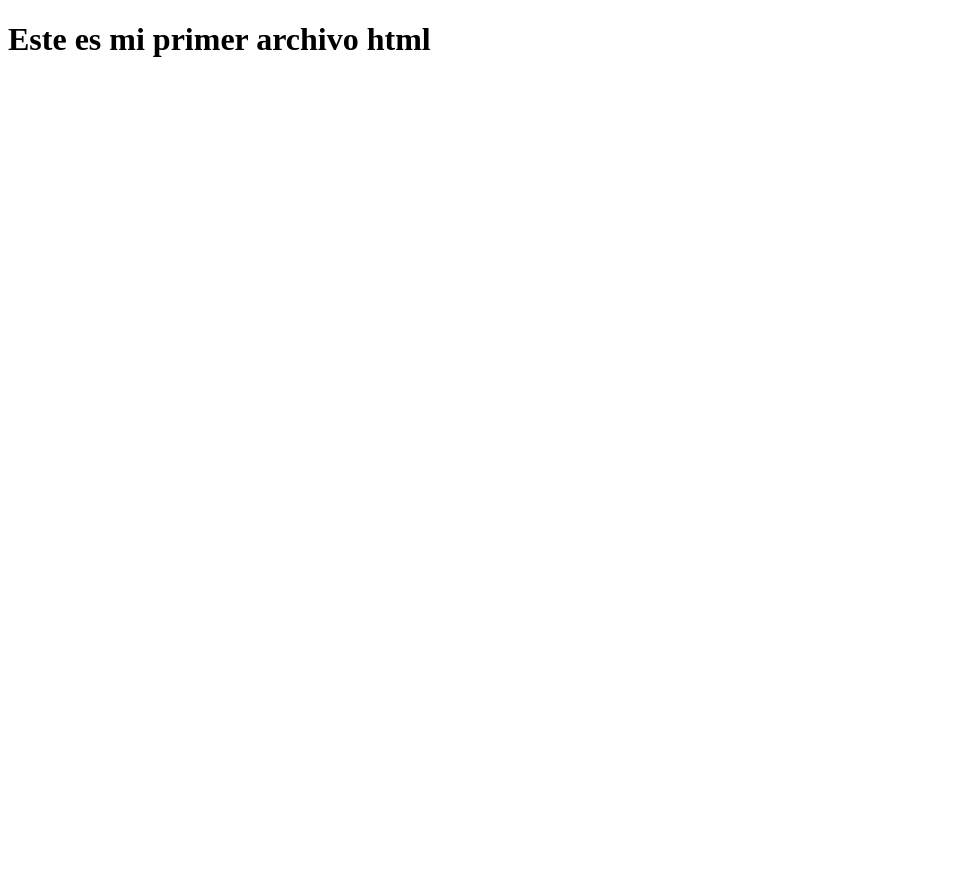
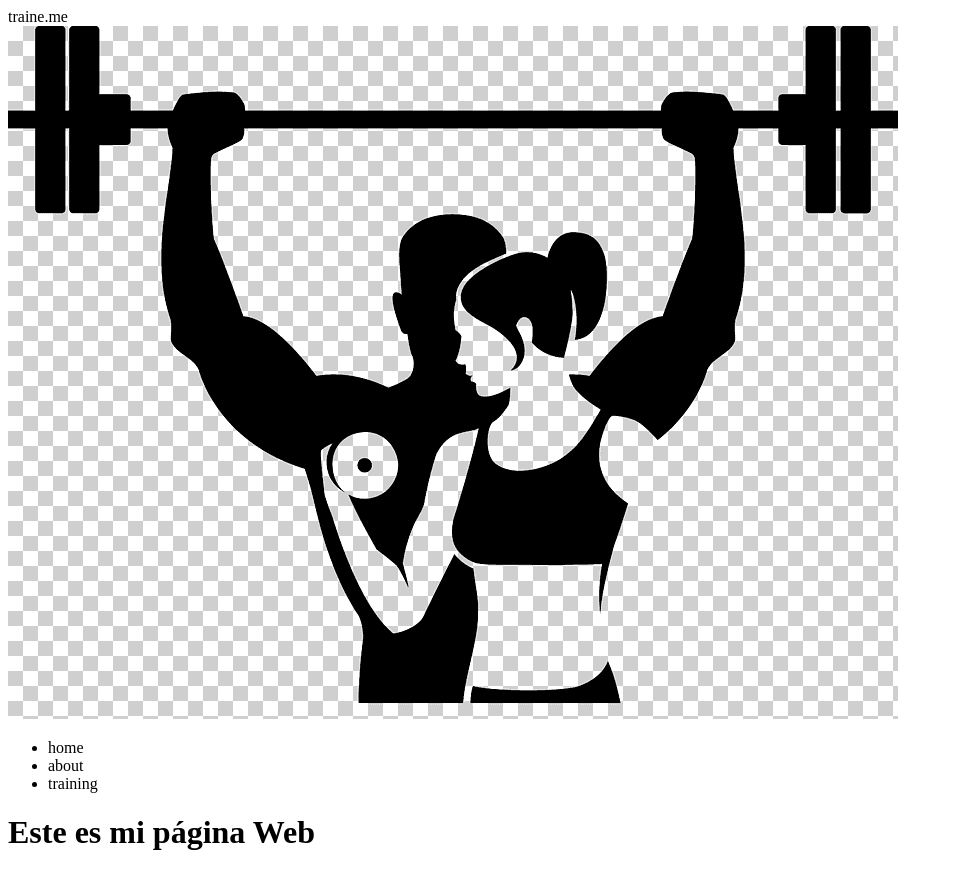
Before and after one commit to diegosantaana/Curso-frontend, a plain HTML site: page index.html in a window 1280 px wide. Shown: the whole page, without its empty margins (0-953 px from the left). Before the commit the page ends 800 px from the top, so only its background shows below. Drawn offline with Linux system fonts and the light colour scheme.

Commit message:
header imagen

```diff
--- a/index.html
+++ b/index.html
@@ -6,6 +6,19 @@
     <title>Document</title>
   </head>
   <body>
-    <h1 style="color: black">Este es mi primer archivo html</h1>
+    <header>
+      <div>
+        <div>traine.me</div>
+        <img src="/imagenes/imagen.png" alt="logo" />
+        <nav>
+          <ul>
+            <li>home</li>
+            <li>about</li>
+            <li>training</li>
+          </ul>
+        </nav>
+      </div>
+    </header>
+    <h1 style="color: black">Este es mi página Web</h1>
   </body>
 </html>
```
Also changed, not shown: imagenes/imagen.png (added), 1 other file.
